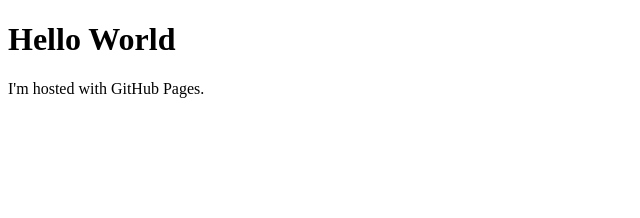
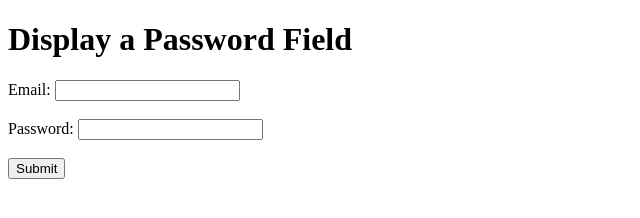
Before and after one commit to KhutsoVD/shops, a plain HTML site: page index.html in a window 1280 px wide. Shown: the whole page, without its empty margins (0-640 px from the left). Drawn offline with Linux system fonts and the light colour scheme.

Commit message:
updating code (index.html)
pssd & username

```diff
--- a/index.html
+++ b/index.html
@@ -1,7 +1,16 @@
 <!DOCTYPE html>
 <html>
 <body>
-<h1>Hello World</h1>
-<p>I'm hosted with GitHub Pages.</p>
+
+<h1>Display a Password Field</h1>
+
+<form action="/action_page.php">
+  <label for="email">Email:</label>
+  <input type="email" id="email" name="email"><br><br>
+  <label for="pwd">Password:</label>
+  <input type="password" id="pwd" name="pwd" minlength="8"><br><br>
+  <input type="submit">
+</form>
+
 </body>
 </html>
```
